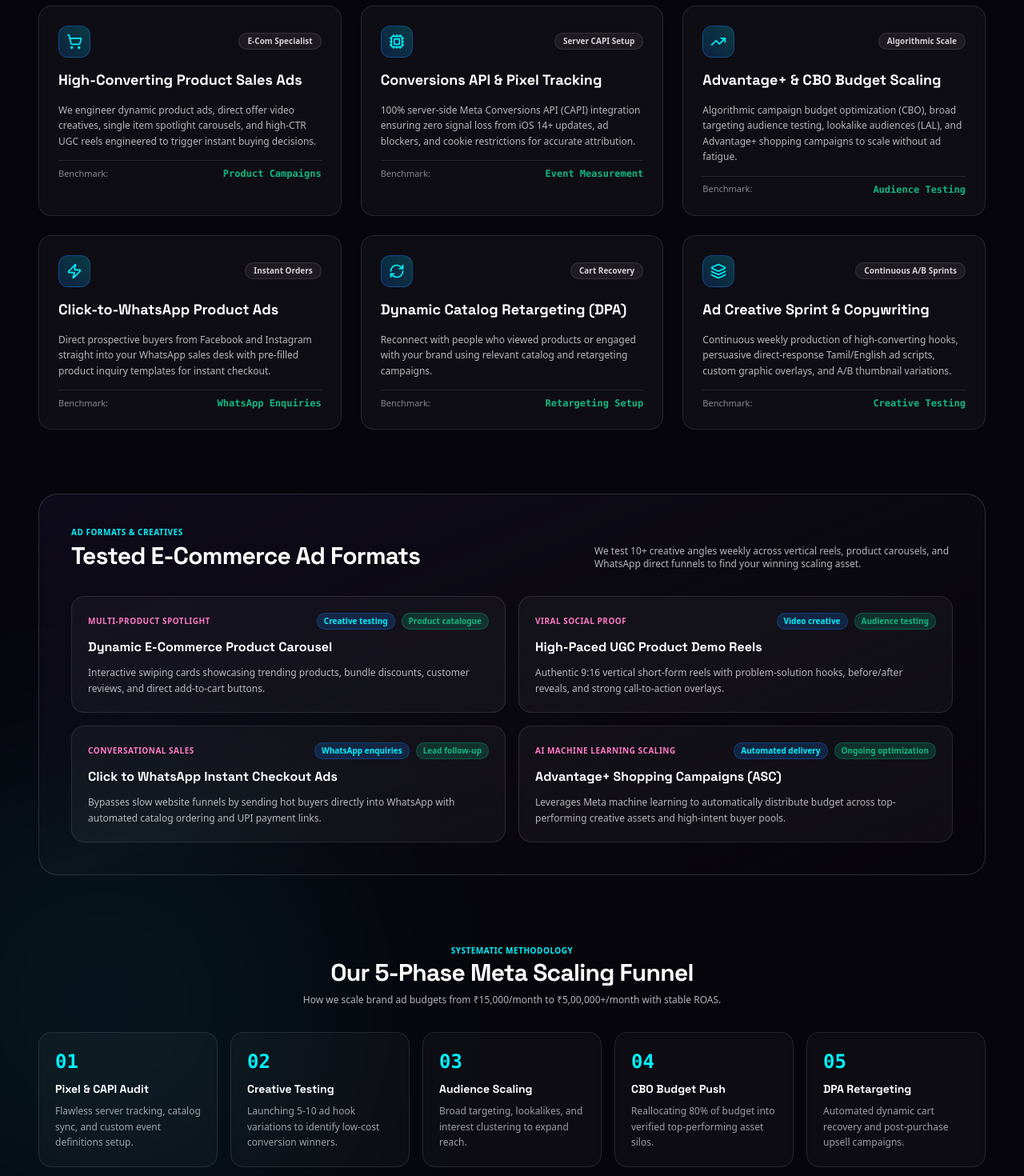
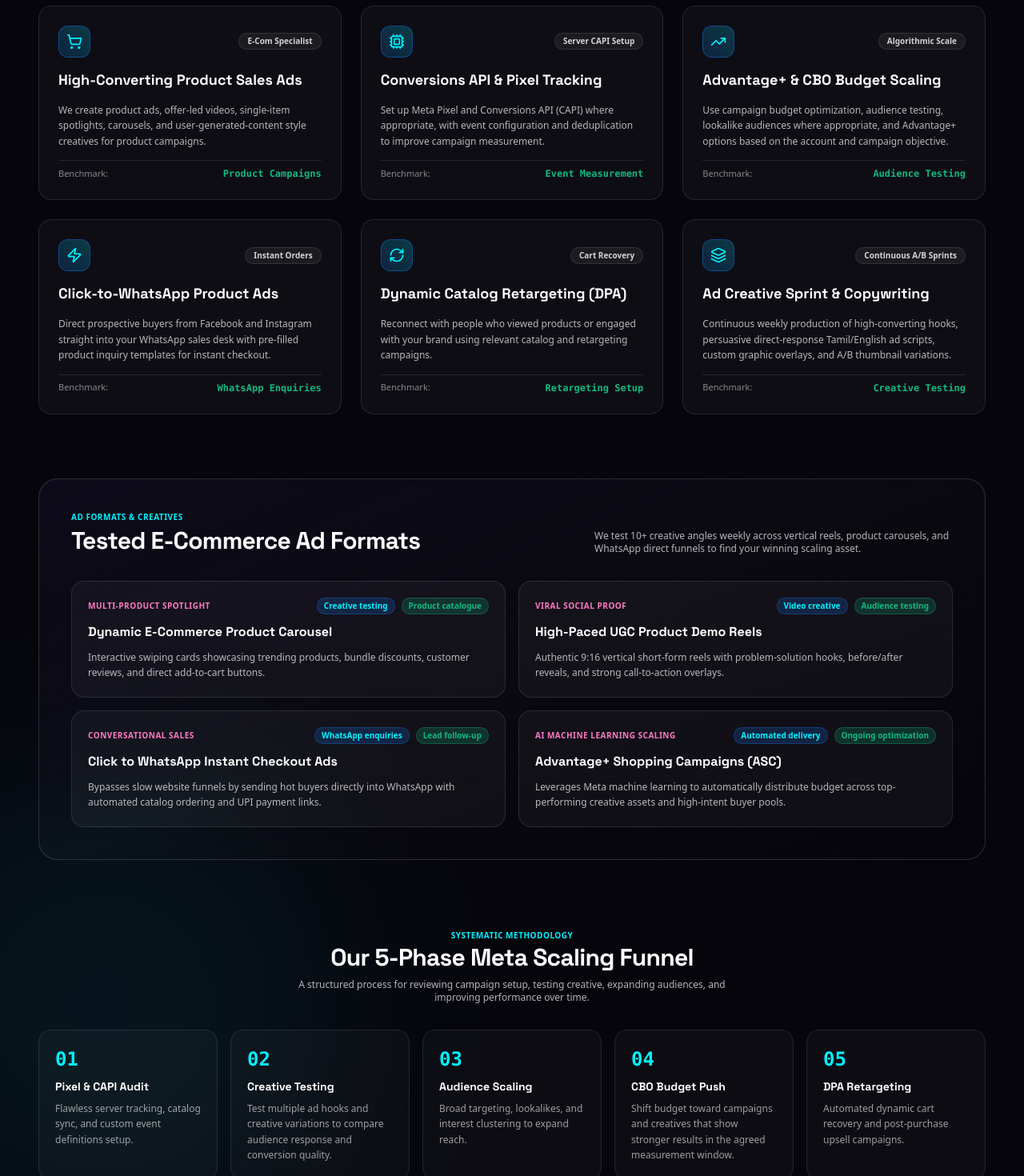
Before and after one commit to deenapriyanka00217-arch/my-dp-Digital, a React (Vite) app: page /meta-ads in a window 1280 px wide. Shown: the part 1200-2670 px from the top of the page at 80% size. Built offline with nearby package versions, Linux system fonts and the light colour scheme.

Commit message:
SEO: make ads and YouTube service claims evidence-safe

```diff
--- a/src/pages/FacebookAdsPage.tsx
+++ b/src/pages/FacebookAdsPage.tsx
@@ -249,21 +249,21 @@ export const FacebookAdsPage: React.FC = () => {
   const adFeatures = [
     {
       title: 'High-Converting Product Sales Ads',
-      desc: 'We engineer dynamic product ads, direct offer video creatives, single item spotlight carousels, and high-CTR UGC reels engineered to trigger instant buying decisions.',
+      desc: 'We create product ads, offer-led videos, single-item spotlights, carousels, and user-generated-content style creatives for product campaigns.',
       icon: ShoppingCart,
       tag: 'E-Com Specialist',
       metric: 'Product Campaigns',
     },
     {
       title: 'Conversions API & Pixel Tracking',
-      desc: '100% server-side Meta Conversions API (CAPI) integration ensuring zero signal loss from iOS 14+ updates, ad blockers, and cookie restrictions for accurate attribution.',
+      desc: 'Set up Meta Pixel and Conversions API (CAPI) where appropriate, with event configuration and deduplication to improve campaign measurement.',
       icon: Cpu,
       tag: 'Server CAPI Setup',
       metric: 'Event Measurement',
     },
     {
       title: 'Advantage+ & CBO Budget Scaling',
-      desc: 'Algorithmic campaign budget optimization (CBO), broad targeting audience testing, lookalike audiences (LAL), and Advantage+ shopping campaigns to scale without ad fatigue.',
+      desc: 'Use campaign budget optimization, audience testing, lookalike audiences where appropriate, and Advantage+ options based on the account and campaign objective.',
       icon: TrendingUp,
       tag: 'Algorithmic Scale',
       metric: 'Audience Testing',
@@ -610,16 +610,16 @@ export const FacebookAdsPage: React.FC = () => {
               Our 5-Phase Meta Scaling Funnel
             </h2>
             <p className="text-xs text-white/70">
-              How we scale brand ad budgets from ₹15,000/month to ₹5,00,000+/month with stable ROAS.
+              A structured process for reviewing campaign setup, testing creative, expanding audiences, and improving performance over time.
             </p>
           </div>
 
           <div className="grid sm:grid-cols-2 lg:grid-cols-5 gap-4">
             {[
               { phase: '01', title: 'Pixel & CAPI Audit', desc: 'Flawless server tracking, catalog sync, and custom event definitions setup.' },
-              { phase: '02', title: 'Creative Testing', desc: 'Launching 5-10 ad hook variations to identify low-cost conversion winners.' },
+              { phase: '02', title: 'Creative Testing', desc: 'Test multiple ad hooks and creative variations to compare audience response and conversion quality.' },
               { phase: '03', title: 'Audience Scaling', desc: 'Broad targeting, lookalikes, and interest clustering to expand reach.' },
-              { phase: '04', title: 'CBO Budget Push', desc: 'Reallocating 80% of budget into verified top-performing asset silos.' },
+              { phase: '04', title: 'CBO Budget Push', desc: 'Shift budget toward campaigns and creatives that show stronger results in the agreed measurement window.' },
               { phase: '05', title: 'DPA Retargeting', desc: 'Automated dynamic cart recovery and post-purchase upsell campaigns.' },
             ].map((step, idx) => (
               <div key={idx} className="p-5 rounded-2xl bg-white/[0.03] border border-white/10 space-y-2 relative">
```
